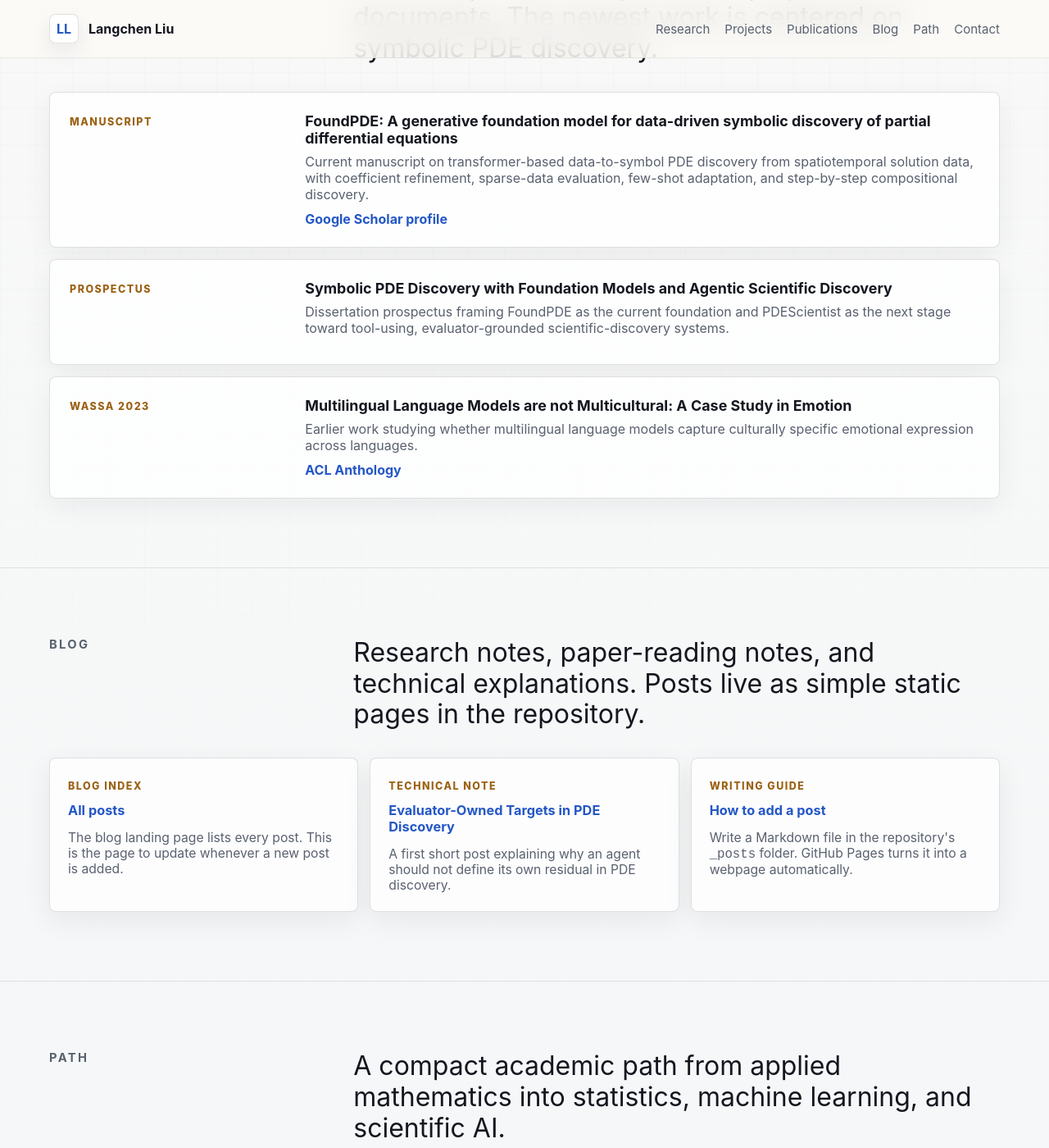
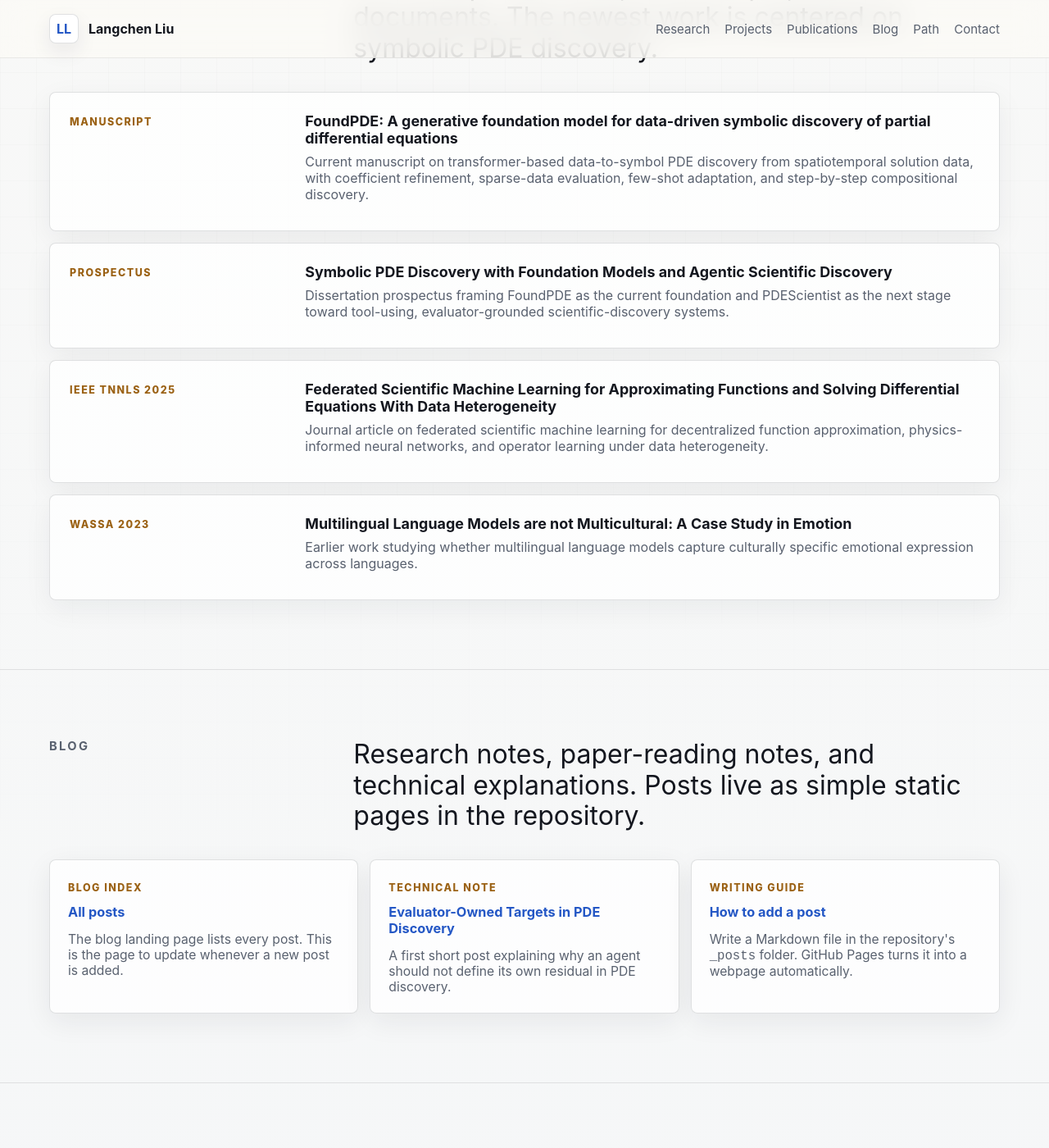
Before and after one commit to DecoderLiu/DecoderLiu.github.io, a Jekyll site: the page index.html, which Jekyll copies as it is, in a window 1280 px wide and 1400 px high, scrolled down 2037 px. Shown: the whole window at 82% size. Built offline with Jekyll 4.4.1, drawn with Linux system fonts in a browser that asks for light colours.

Commit message:
Add linked detail pages for site sections
- index.html: turn the research cards, project cards, and publication rows into clickable links, add hover styling for linked cards, and add the federated scientific machine learning paper to the publications section.

- _layouts/detail.html: add a reusable Jekyll layout for non-blog detail pages with homepage navigation, optional external links, and consistent article styling.

- research/*.md and projects/*.md: add destination pages for the three research directions and three project cards shown on the homepage.

- publications/*.md: add destination pages for FoundPDE, the prospectus, the federated scientific machine learning TNNLS paper, and the WASSA 2023 emotion paper, including external DOI or anthology links where available.

```diff
--- a/index.html
+++ b/index.html
@@ -281,12 +281,31 @@
     }
 
     .card {
+      display: block;
       min-height: 180px;
       padding: 22px;
       border: 1px solid var(--line);
       border-radius: 8px;
       background: var(--panel);
       box-shadow: 0 10px 34px rgba(22, 30, 45, 0.07);
+    }
+
+    .card-link,
+    .publication-link {
+      transition: border-color 160ms ease, transform 160ms ease, box-shadow 160ms ease;
+    }
+
+    .card-link:hover,
+    .publication-link:hover {
+      border-color: rgba(36, 87, 197, 0.38);
+      color: inherit;
+      transform: translateY(-2px);
+      box-shadow: 0 18px 42px rgba(22, 30, 45, 0.1);
+    }
+
+    .card-link:hover h3,
+    .publication-link:hover h3 {
+      color: var(--blue);
     }
 
     .card h3 {
@@ -528,7 +547,7 @@
           <p>My current work is organized around symbolic PDE discovery with foundation models and agentic scientific-discovery systems.</p>
         </div>
         <div class="grid">
-          <article class="card">
+          <a class="card card-link" href="research/symbolic-pde-discovery/">
             <span class="meta">Problem</span>
             <h3>Symbolic PDE Discovery</h3>
             <p>Recovering interpretable governing equations from numerical solution fields, especially when data are sparse or noisy.</p>
@@ -537,8 +556,8 @@
               <span class="tag">symbolic structure</span>
               <span class="tag">spatiotemporal data</span>
             </div>
-          </article>
-          <article class="card">
+          </a>
+          <a class="card card-link" href="research/foundation-models-for-science/">
             <span class="meta">Method</span>
             <h3>Foundation Models for Science</h3>
             <p>Training reusable models across PDE families so symbolic discovery becomes a learned data-to-sequence problem.</p>
@@ -547,8 +566,8 @@
               <span class="tag">transformers</span>
               <span class="tag">pretraining</span>
             </div>
-          </article>
-          <article class="card">
+          </a>
+          <a class="card card-link" href="research/agentic-scientific-discovery/">
             <span class="meta">Next stage</span>
             <h3>Agentic Scientific Discovery</h3>
             <p>Designing systems that propose equations, call evaluators, fit coefficients, inspect feedback, and revise hypotheses.</p>
@@ -557,7 +576,7 @@
               <span class="tag">tool use</span>
               <span class="tag">validation loops</span>
             </div>
-          </article>
+          </a>
         </div>
       </div>
     </section>
@@ -569,7 +588,7 @@
           <p>Current projects form a path from one-shot symbolic prediction toward iterative scientific-discovery systems.</p>
         </div>
         <div class="grid">
-          <article class="card">
+          <a class="card card-link" href="projects/foundpde/">
             <span class="meta">Current manuscript</span>
             <h3>FoundPDE</h3>
             <p>A generative foundation model for data-driven symbolic discovery of one-dimensional time-dependent PDEs. The model maps discretized solution trajectories to symbolic PDE expressions, then refines coefficients with BFGS.</p>
@@ -578,8 +597,8 @@
               <span class="tag">Fourier features</span>
               <span class="tag">coefficient refinement</span>
             </div>
-          </article>
-          <article class="card">
+          </a>
+          <a class="card card-link" href="projects/pdescientist/">
             <span class="meta">Dissertation direction</span>
             <h3>PDEScientist</h3>
             <p>An agentic PDE-discovery system where a model proposes candidate equations, analyzes data, calls evaluator tools, fits coefficients, and refines symbolic hypotheses over multiple turns.</p>
@@ -588,8 +607,8 @@
               <span class="tag">PDE evaluator</span>
               <span class="tag">hypothesis refinement</span>
             </div>
-          </article>
-          <article class="card">
+          </a>
+          <a class="card card-link" href="projects/pde-evaluation-loops/">
             <span class="meta">Research infrastructure</span>
             <h3>PDE Evaluation Loops</h3>
             <p>Benchmark and evaluator design for PDE discovery from raw solution data, including evaluator-owned targets, controlled feature namespaces, residual scoring, coefficient fitting, and trace-based failure analysis.</p>
@@ -598,7 +617,7 @@
               <span class="tag">residual NMSE</span>
               <span class="tag">rollout checks</span>
             </div>
-          </article>
+          </a>
         </div>
       </div>
     </section>
@@ -610,17 +629,16 @@
           <p>Selected publications, manuscripts, and research documents. The newest work is centered on symbolic PDE discovery.</p>
         </div>
         <div class="publication-list">
-          <article class="publication">
+          <a class="publication publication-link" href="publications/foundpde/">
             <div>
               <span class="meta">Manuscript</span>
             </div>
             <div>
               <h3>FoundPDE: A generative foundation model for data-driven symbolic discovery of partial differential equations</h3>
               <p>Current manuscript on transformer-based data-to-symbol PDE discovery from spatiotemporal solution data, with coefficient refinement, sparse-data evaluation, few-shot adaptation, and step-by-step compositional discovery.</p>
-              <a href="https://scholar.google.com/citations?hl=en&amp;user=CQZcPZQAAAAJ">Google Scholar profile</a>
             </div>
-          </article>
-          <article class="publication">
+          </a>
+          <a class="publication publication-link" href="publications/prospectus/">
             <div>
               <span class="meta">Prospectus</span>
             </div>
@@ -628,17 +646,25 @@
               <h3>Symbolic PDE Discovery with Foundation Models and Agentic Scientific Discovery</h3>
               <p>Dissertation prospectus framing FoundPDE as the current foundation and PDEScientist as the next stage toward tool-using, evaluator-grounded scientific-discovery systems.</p>
             </div>
-          </article>
-          <article class="publication">
+          </a>
+          <a class="publication publication-link" href="publications/federated-sciml/">
+            <div>
+              <span class="meta">IEEE TNNLS 2025</span>
+            </div>
+            <div>
+              <h3>Federated Scientific Machine Learning for Approximating Functions and Solving Differential Equations With Data Heterogeneity</h3>
+              <p>Journal article on federated scientific machine learning for decentralized function approximation, physics-informed neural networks, and operator learning under data heterogeneity.</p>
+            </div>
+          </a>
+          <a class="publication publication-link" href="publications/multilingual-emotion/">
             <div>
               <span class="meta">WASSA 2023</span>
             </div>
             <div>
               <h3>Multilingual Language Models are not Multicultural: A Case Study in Emotion</h3>
               <p>Earlier work studying whether multilingual language models capture culturally specific emotional expression across languages.</p>
-              <a href="https://aclanthology.org/2023.wassa-1.19/">ACL Anthology</a>
             </div>
-          </article>
+          </a>
         </div>
       </div>
     </section>
```
Also changed, not shown: _layouts/detail.html (added, +202 -0 lines), projects/foundpde.md (added, +23 -0 lines), projects/pde-evaluation-loops.md (added, +21 -0 lines), projects/pdescientist.md (added, +20 -0 lines), publications/federated-sciml.md (added, +27 -0 lines), publications/foundpde.md (added, +24 -0 lines), publications/multilingual-emotion.md (added, +26 -0 lines), publications/prospectus.md (added, +19 -0 lines), research/agentic-scientific-discovery.md (added, +20 -0 lines), research/foundation-models-for-science.md (added, +20 -0 lines), research/symbolic-pde-discovery.md (added, +20 -0 lines).
